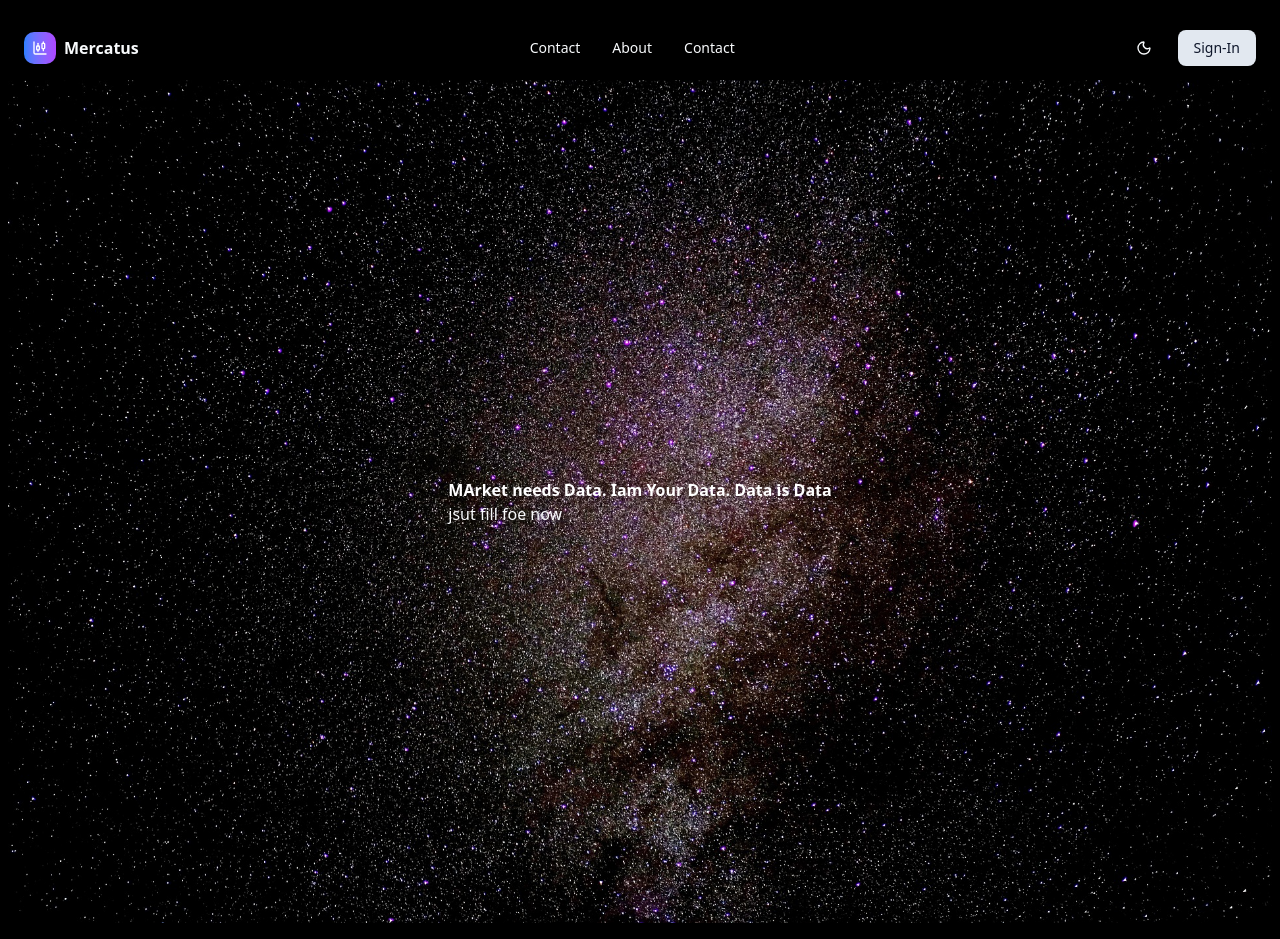
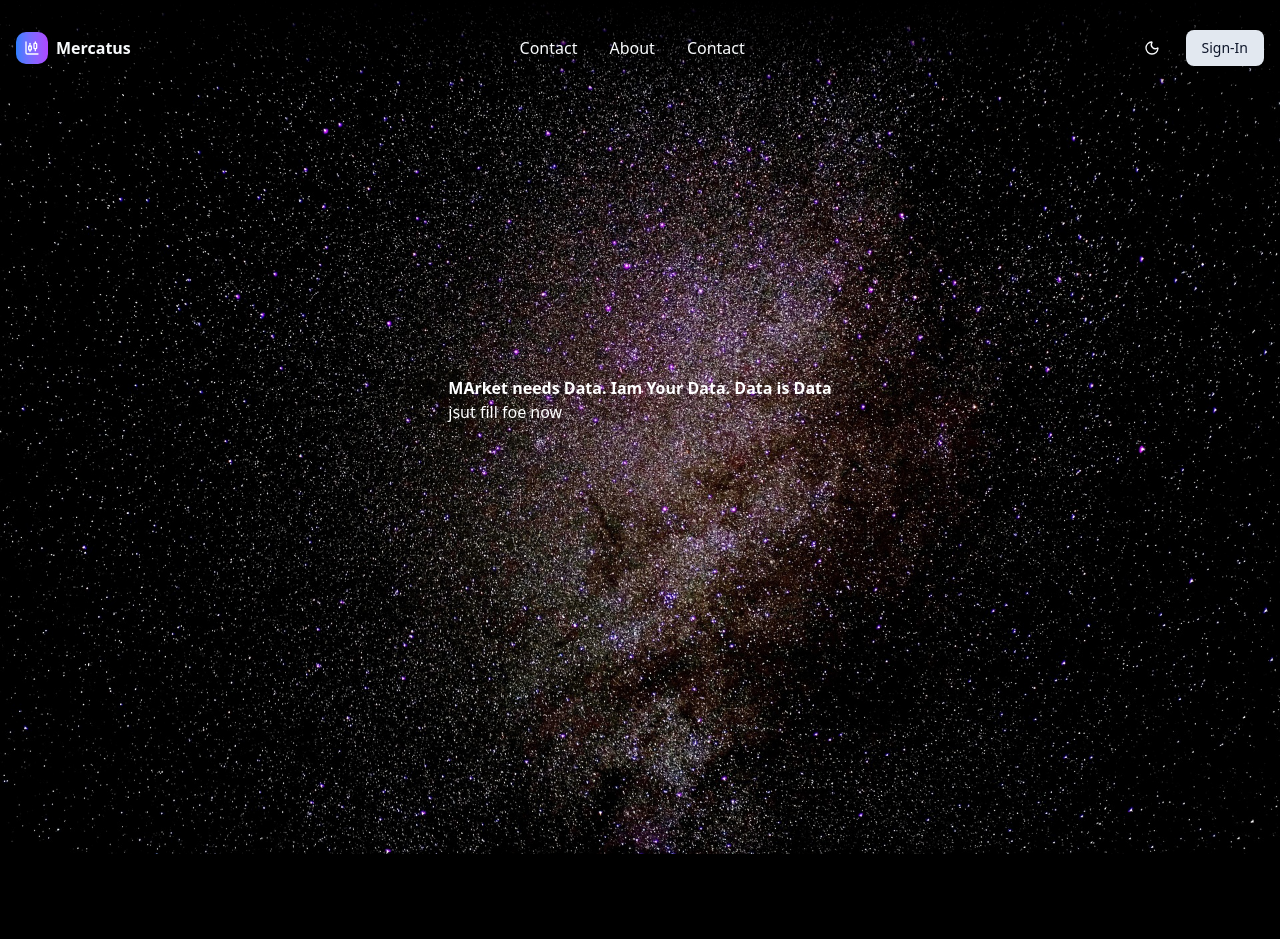
Before and after one commit to r4ynzzz/mercatus, a Next.js app: page / in a window 1280 px wide. After the commit the page ends 854 px from the top, so only its background shows below. Built offline with nearby package versions, Linux system fonts and the light colour scheme; no server answers.

Commit message:
Navbar transparency over header. Full size fill page with header and scroll.

```diff
--- a/app/layout.tsx
+++ b/app/layout.tsx
@@ -37,7 +37,7 @@ export default function RootLayout({
             enableSystem
             disableTransitionOnChange
           >
-            <main className="flex-1 container mx-auto px-2 py-4">
+            <main className="flex-1 mx-auto  ">
               <Navbar />
               {children}
             </main>
--- a/components/header.tsx
+++ b/components/header.tsx
@@ -3,19 +3,18 @@ import Image from "next/image";
 
 export default function Header() {
   return (
-    <div className="relative min-h-screen">
+    <div className="relative max-h-screen -z-1">
       <Image
         src={hansStarBg}
         alt="Header Background image"
-        className="object-cover z-1"
-        quality={100}
-        priority
+        className="object-cover"
       />
-      <div className="absolute top-1/2 left-1/2 transform -translate-x-1/2 -translate-y-1/2 p-2">
+
+      <div className="absolute top-1/2 left-1/2 transform -translate-x-1/2 -translate-y-1/2 p-2 ">
         <h1 className="text-white font-bold">
           MArket needs Data. Iam Your Data. Data is Data
         </h1>
-        <p>jsut fill foe now</p>
+        <p className="text-white">jsut fill foe now</p>
       </div>
     </div>
   );
--- a/components/navbar.tsx
+++ b/components/navbar.tsx
@@ -8,9 +8,9 @@ import { Button } from "./ui/button";
 
 export default function Navbar() {
   return (
-    <nav className="bg-background">
-      <div className="container mx-auto flex h-16 items-center justify-between px-4">
-        <div className="flex items-center w-full justify-between">
+    <nav className="bg-transparent">
+      <div className="fixed container mx-auto flex h-24 max-w-full items-center justify-between px-4 bg-linear-to-b from-black via-80% to-transparent">
+        <div className="flex items-center w-full justify-between ">
           <Link href="/">
             <div className="flex items-center gap-2">
               <div className="h-8 w-8 rounded-lg bg-linear-to-r from-blue-500 to-purple-500 flex items-center justify-center">
@@ -24,19 +24,19 @@ export default function Navbar() {
             <div className="flex flex-row gap-8">
               <Link
                 href="/contact"
-                className="text-sm hover:text-primary flex items-center gap-1"
+                className="text-base hover:text-primary flex items-center gap-1"
               >
                 Contact
               </Link>
               <Link
                 href="/about"
-                className="text-sm hover:text-primary flex items-center gap-1"
+                className="text-base hover:text-primary flex items-center gap-1"
               >
                 About
               </Link>
               <Link
                 href="/contact"
-                className="text-sm hover:text-primary flex items-center gap-1"
+                className="text-base hover:text-primary flex items-center gap-1"
               >
                 Contact
               </Link>
```
